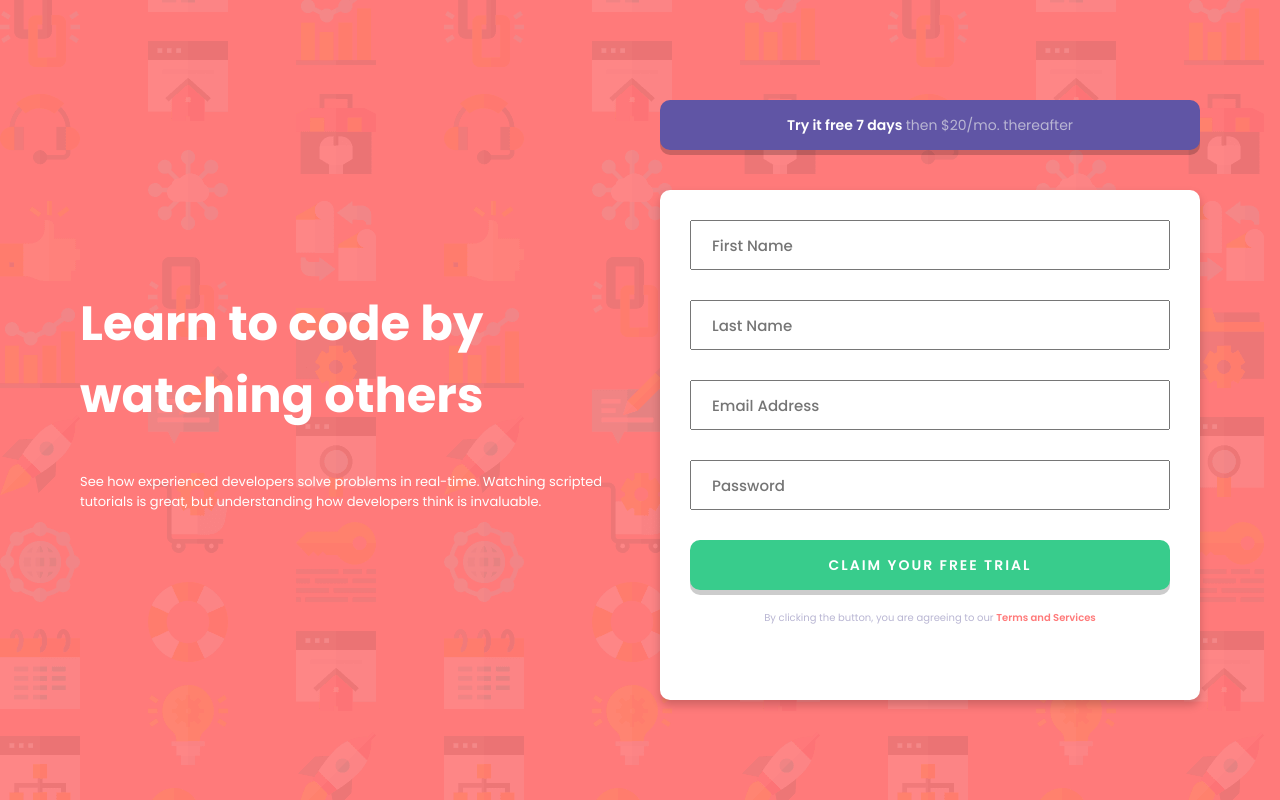
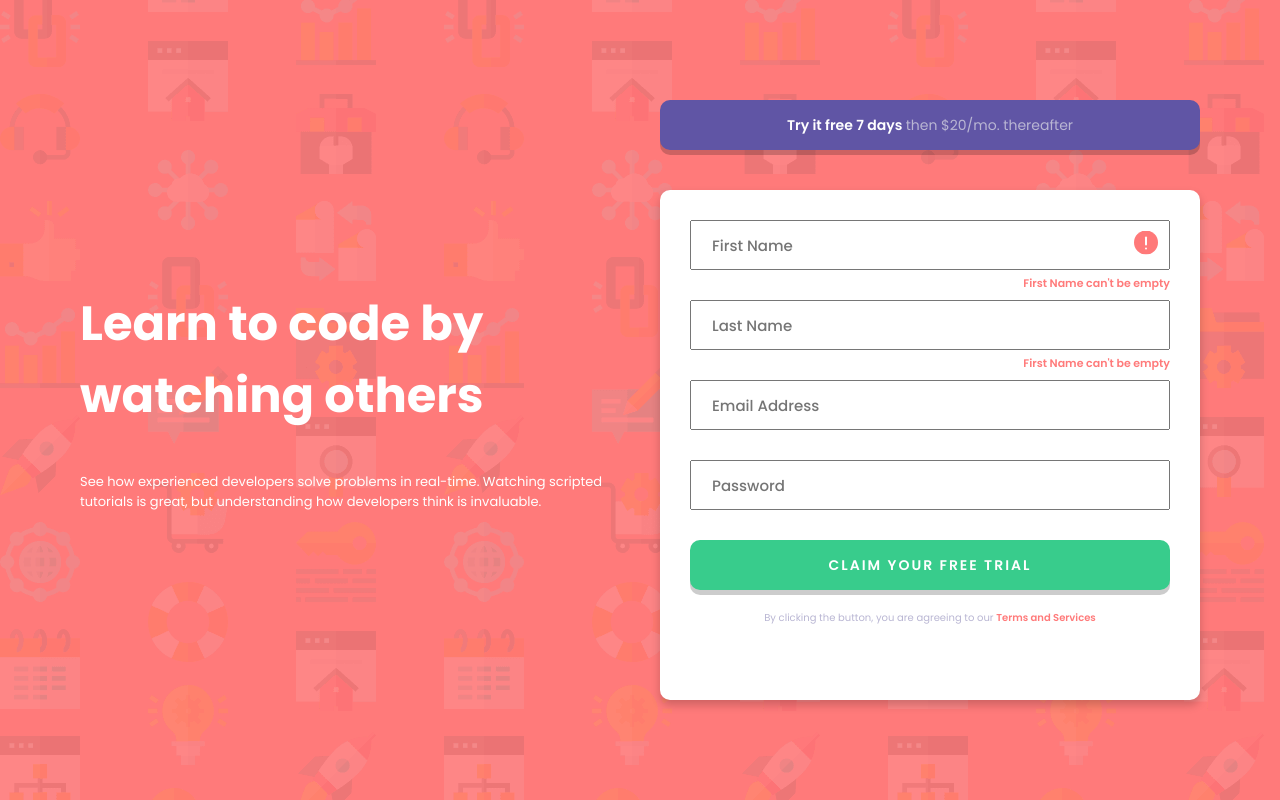
Before and after one commit to Ruffyi/Intro-Component-With-Sign-Up-Form, a website: page index.html in a window 1280 px wide. Drawn offline with Linux system fonts and the light colour scheme.

Commit message:
Working with errors, styling

```diff
--- a/index.html
+++ b/index.html
@@ -42,6 +42,10 @@
 								aria-label="First Name"
 								title="First Name"
 							/>
+							<div class="error__icon">
+								<img src="./assets/images/icon-error.svg" alt="Error" />
+							</div>
+							<p class="error">First Name can't be empty</p>
 						</div>
 						<div class="form__item">
 							<input
@@ -51,6 +55,7 @@
 								aria-label="Last Name"
 								title="Last Name"
 							/>
+							<p class="error">First Name can't be empty</p>
 						</div>
 						<div class="form__item">
 							<input
--- /dev/null
+++ b/scss/components/_error.scss
@@ -0,0 +1,13 @@
+.error {
+	margin-top: 0.5rem;
+	text-align: right;
+	color: var(--clr-primary-red);
+	font-weight: 600;
+	font-size: 1.1rem;
+	&__icon {
+		position: absolute;
+		right: 0;
+		top: 50%;
+		transform: translate(-50%, -50%);
+	}
+}
--- a/scss/components/_form.scss
+++ b/scss/components/_form.scss
@@ -1,6 +1,7 @@
 .form {
 	height: 100%;
 	&__item {
+		position: relative;
 		width: 100%;
 		height: 5rem;
 		margin-bottom: 3rem;
--- a/scss/style.scss
+++ b/scss/style.scss
@@ -3,9 +3,11 @@
 @import './abstracts/mixins';
 @import './base/reset';
 @import './base/typography';
+@import './base/utils';
 @import './pages/main';
 @import './components/content';
 @import './components/form-container';
 @import './components/form';
 @import './components/offert';
 @import './components/btn';
+@import './components/error';
```
Also changed, not shown: dist/css/style.css, scss/base/_utils.scss (added), 1 other file.
